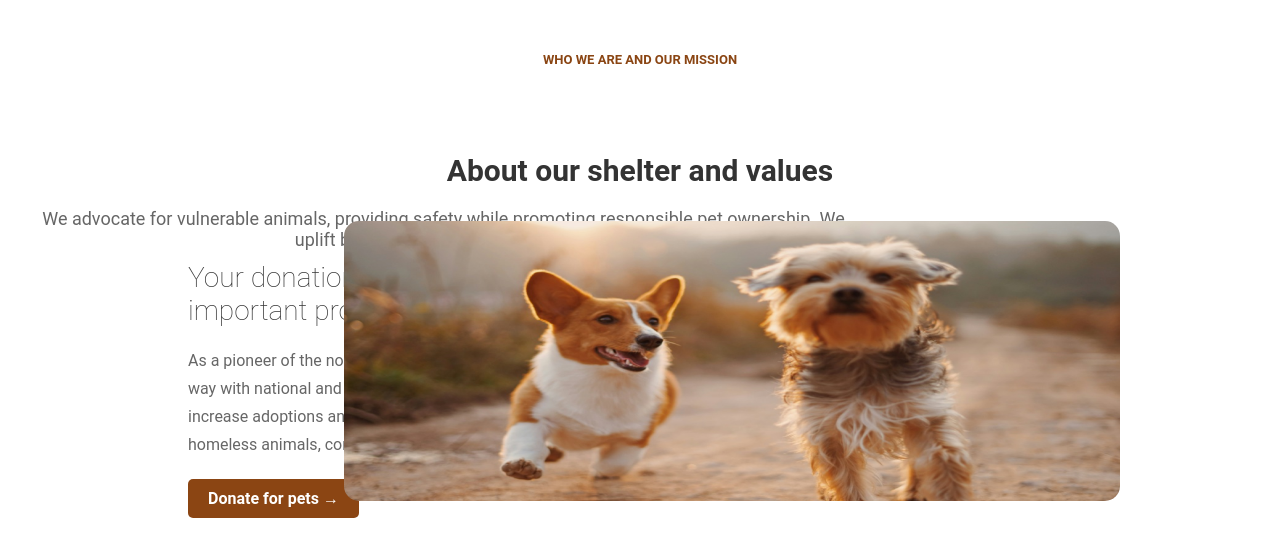
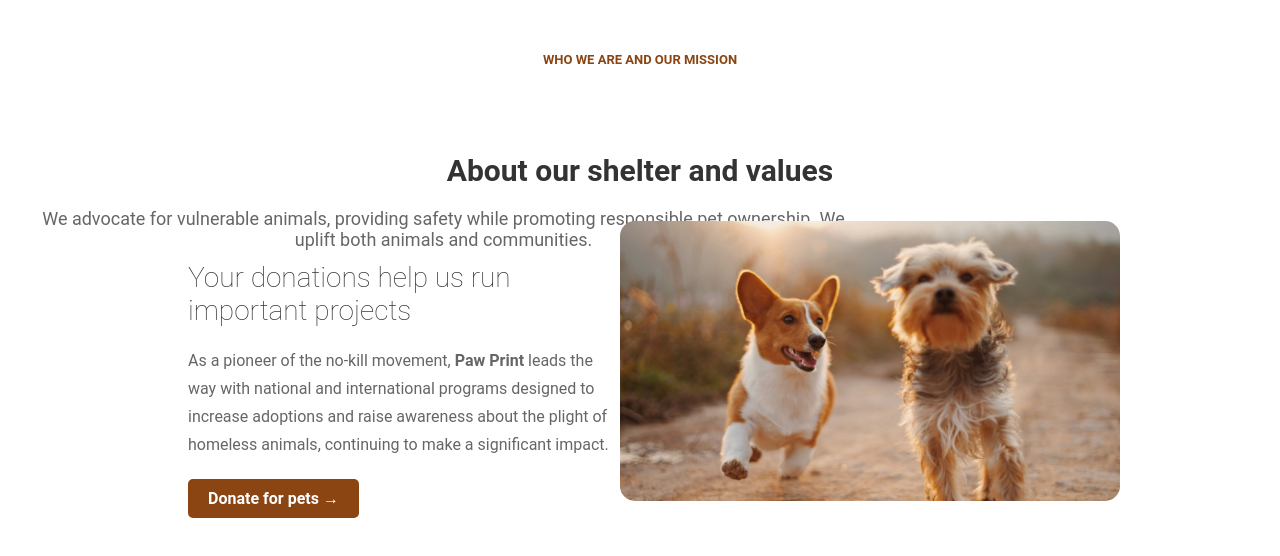
Before and after one commit to jinajoshi01/paw-prints, a Next.js app: page /about-us in a window 1280 px wide. Shown: the top 556 px of the page. Built offline with nearby package versions, Linux system fonts and the light colour scheme.

Commit message:
repaired

```diff
--- a/src/app/about-us/page.tsx
+++ b/src/app/about-us/page.tsx
@@ -21,7 +21,7 @@ const AboutPage: React.FC = () => {
           <a href="#donate" className="donateButton">Donate for pets &rarr;</a>
         </div>
         <div className='image'>
-        <Image src={myImage} alt="Description" />
+        <Image src={myImage} alt="Description" width={"500"} height={"300"}/>
        </div>
       </div>
     </div>
```
